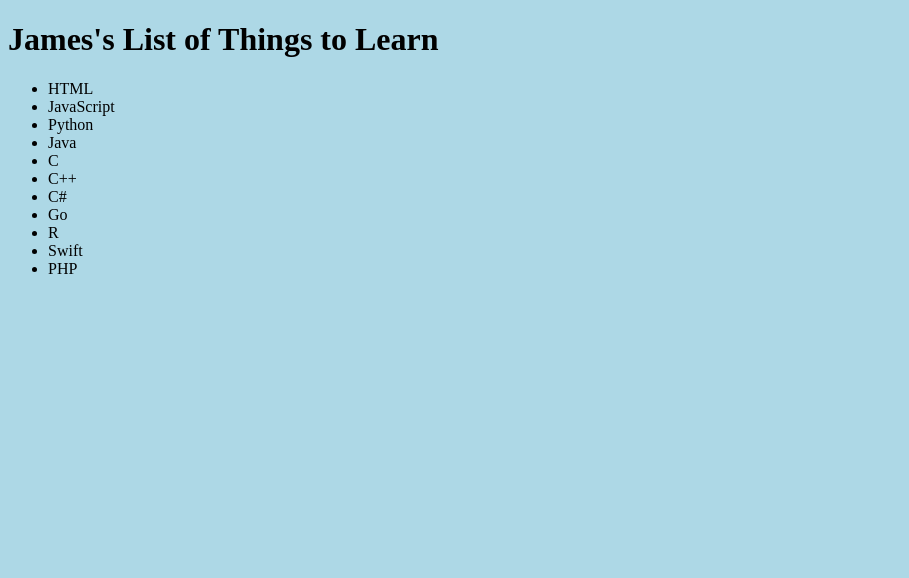
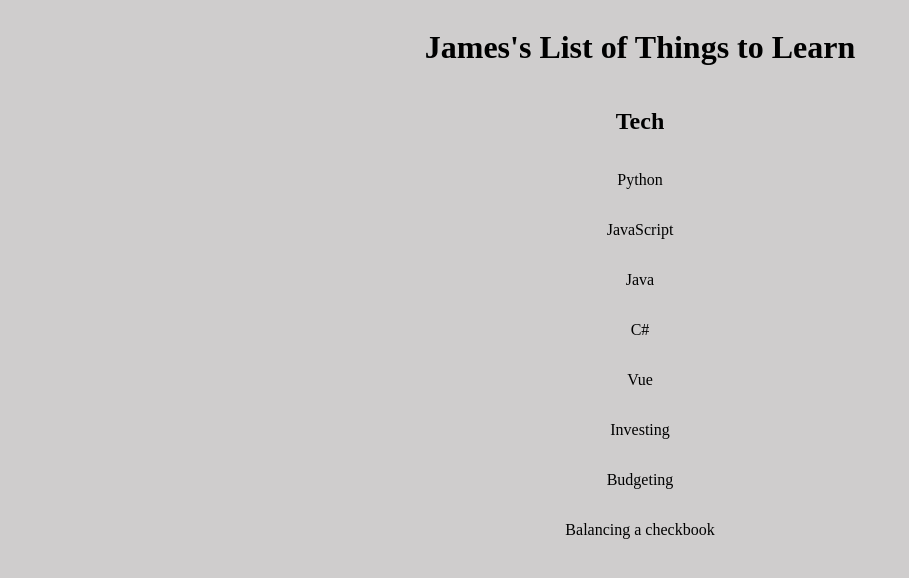
Before and after one commit to Randallw94/MyRepo, a plain HTML site: page VUEJS/my_first_vue/index.html in a window 1280 px wide. Shown: the whole page, without its empty margins (0-909 px from the left). Drawn offline with nearby package versions, Linux system fonts and the light colour scheme.

Commit message:
Practice Directives
implemented some extra features for the practice directives assignment

```diff
--- a/VUEJS/my_first_vue/index.html
+++ b/VUEJS/my_first_vue/index.html
@@ -9,20 +9,21 @@
     <title>My First Vue</title>
 </head>
 <body>
-    <h1 id="name">{{ name }}'s List of Things to Learn</h1>
-    <ul>
-        <li>HTML</li>
-        <li>JavaScript</li>
-        <li>Python</li>
-        <li>Java</li>
-        <li>C</li>
-        <li>C++</li>
-        <li>C#</li>
-        <li>Go</li>
-        <li>R</li>
-        <li>Swift</li>
-        <li>PHP</li>
-    </ul>
+    <div id="app">
+        <div class="top">
+            <h1>{{ name }}'s List of Things to Learn</h1>
+            <h2 v-if="showMe === true" >Tech</h2>
+            <p v-for="language in tech_courses">
+                {{ language }}
+            </p>
+        </div>
+        <div class="bottom">
+            <h2 v-if="showMe === false">Financial</h2>
+            <p v-for="finance in finances">
+                {{ finance }}
+            </p>
+        </div>
+    </div>
     <script src="index.js"></script>
 </body>
 </html>
--- a/VUEJS/my_first_vue/index.js
+++ b/VUEJS/my_first_vue/index.js
@@ -1,6 +1,13 @@
 var app = new Vue({
-    el: "#name",
+    el: "#app",
     data:{
-        name: "James"
+        name: "James",
+        showMe: true,
+        tech_courses: [
+            "Python","JavaScript", "Java", "C#","Vue"
+        ],
+        finances:[
+            "Investing","Budgeting","Balancing a checkbook"
+        ]
     }
 })
--- a/VUEJS/my_first_vue/style.css
+++ b/VUEJS/my_first_vue/style.css
@@ -1,4 +1,14 @@
-body {
-    background-color: lightblue;
-    margin: 0,auto;
+body{
+    text-align: center;
+    background-color: rgb(207, 205, 205);
 }
+
+.top{
+    display: flex;
+    flex-direction: column;
+}
+
+.bottom{
+    display: flex;
+    flex-direction: column;
+}
```
Also changed, not shown: 1 other file.
